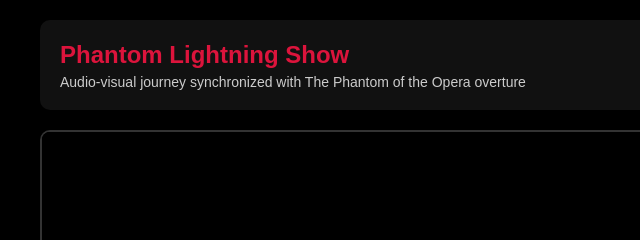
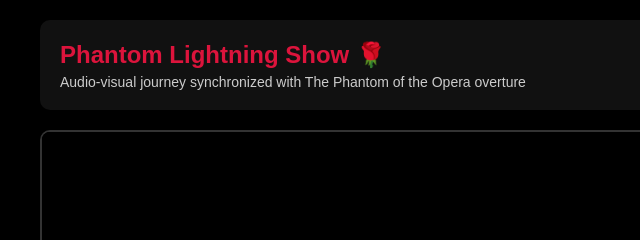
Before and after one commit to jadenmounteer/phantom-lightning-show, a plain HTML site: page index.html in a window 1280 px wide. Shown: the top 240 px of the page, 0-640 px from the left. Drawn offline with Linux system fonts and the light colour scheme.

Commit message:
Improve lightning

```diff
--- a/index.html
+++ b/index.html
@@ -195,7 +195,7 @@
     <div class="app-container">
       <div class="header">
         <div class="title-section">
-          <h1>Phantom Lightning Show</h1>
+          <h1>Phantom Lightning Show 🌹</h1>
           <p>
             Audio-visual journey synchronized with The Phantom of the Opera
             overture
```
